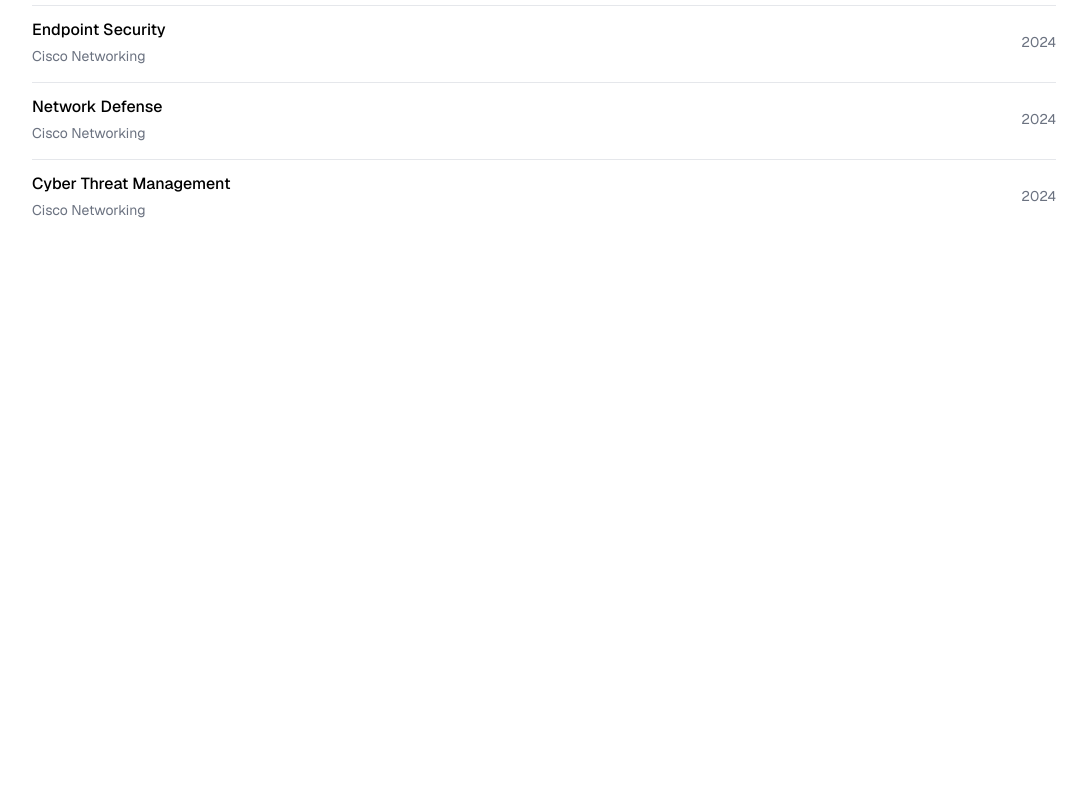
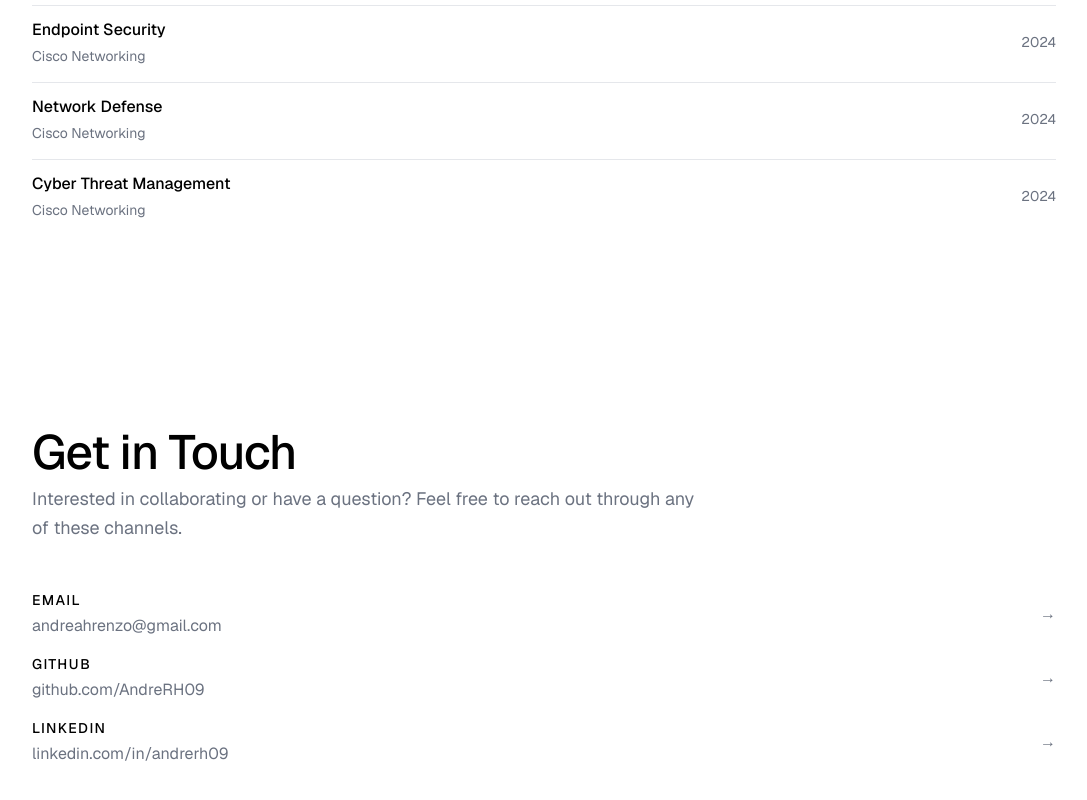
Before and after one commit to AndreRH09/PortFolioWeb, a Next.js app: page / in a window 1280 px wide. Shown: the part 3113-3913 px from the top of the page, without its empty margins (96-1183 px from the left). Before the commit the page ends 3445 px from the top, so only its background shows below. Built offline with nearby package versions, Linux system fonts and the light colour scheme.

Commit message:
feat(contact): added

```diff
--- a/app/page.tsx
+++ b/app/page.tsx
@@ -2,6 +2,7 @@
 import Projects from "@/components/projects";
 import Skills from "@/components/skills";
 import Certifications from "@/components/certifications";
+import Contact from "@/components/contact";
 
 export default function Home() {
   return (
@@ -10,6 +11,7 @@
       <Projects />
       <Skills />
       <Certifications />
+      <Contact />
     </>
   );
 }
--- /dev/null
+++ b/components/contact.tsx
@@ -0,0 +1,62 @@
+"use client";
+
+import { contact } from "@/lib/data";
+
+const contactLinks = [
+  {
+    label: "Email",
+    href: `mailto:${contact.email}`,
+    value: contact.email,
+  },
+  {
+    label: "GitHub",
+    href: contact.github,
+    value: "github.com/AndreRH09",
+  },
+  {
+    label: "LinkedIn",
+    href: contact.linkedin,
+    value: "linkedin.com/in/andrerh09",
+  },
+];
+
+export default function Contact() {
+  return (
+    <section id="contact" className="py-24 px-6">
+      <div className="max-w-5xl mx-auto space-y-12">
+        <div className="space-y-2">
+          <h2 className="text-4xl md:text-5xl font-medium tracking-tight">
+            Get in Touch
+          </h2>
+          <p className="text-lg text-muted leading-relaxed max-w-2xl">
+            Interested in collaborating or have a question? Feel free to reach out through any of these channels.
+          </p>
+        </div>
+
+        <div className="space-y-4">
+          {contactLinks.map((link) => (
+            <a
+              key={link.label}
+              href={link.href}
+              target={link.label !== "Email" ? "_blank" : undefined}
+              rel={link.label !== "Email" ? "noopener noreferrer" : undefined}
+              className="flex items-center gap-4 group"
+            >
+              <div className="flex-1 space-y-1">
+                <p className="text-sm font-medium uppercase tracking-widest text-foreground">
+                  {link.label}
+                </p>
+                <p className="text-base text-muted group-hover:text-foreground transition-colors">
+                  {link.value}
+                </p>
+              </div>
+              <span className="text-muted group-hover:text-foreground transition-colors">
+                →
+              </span>
+            </a>
+          ))}
+        </div>
+      </div>
+    </section>
+  );
+}
--- a/lib/data.ts
+++ b/lib/data.ts
@@ -121,10 +121,9 @@
 ];
 
 export const contact = {
-  email: "andre@example.com",
-  linkedin: "https://linkedin.com/in/andre",
-  github: "https://github.com/andre",
-  phone: "+1 (555) 123-4567",
+  email: "andreahrenzo@gmail.com",
+  linkedin: "https://linkedin.com/in/andrerh09",
+  github: "https://github.com/AndreRH09",
 };
 
 export const cvUrl = "/cv.pdf";
```
